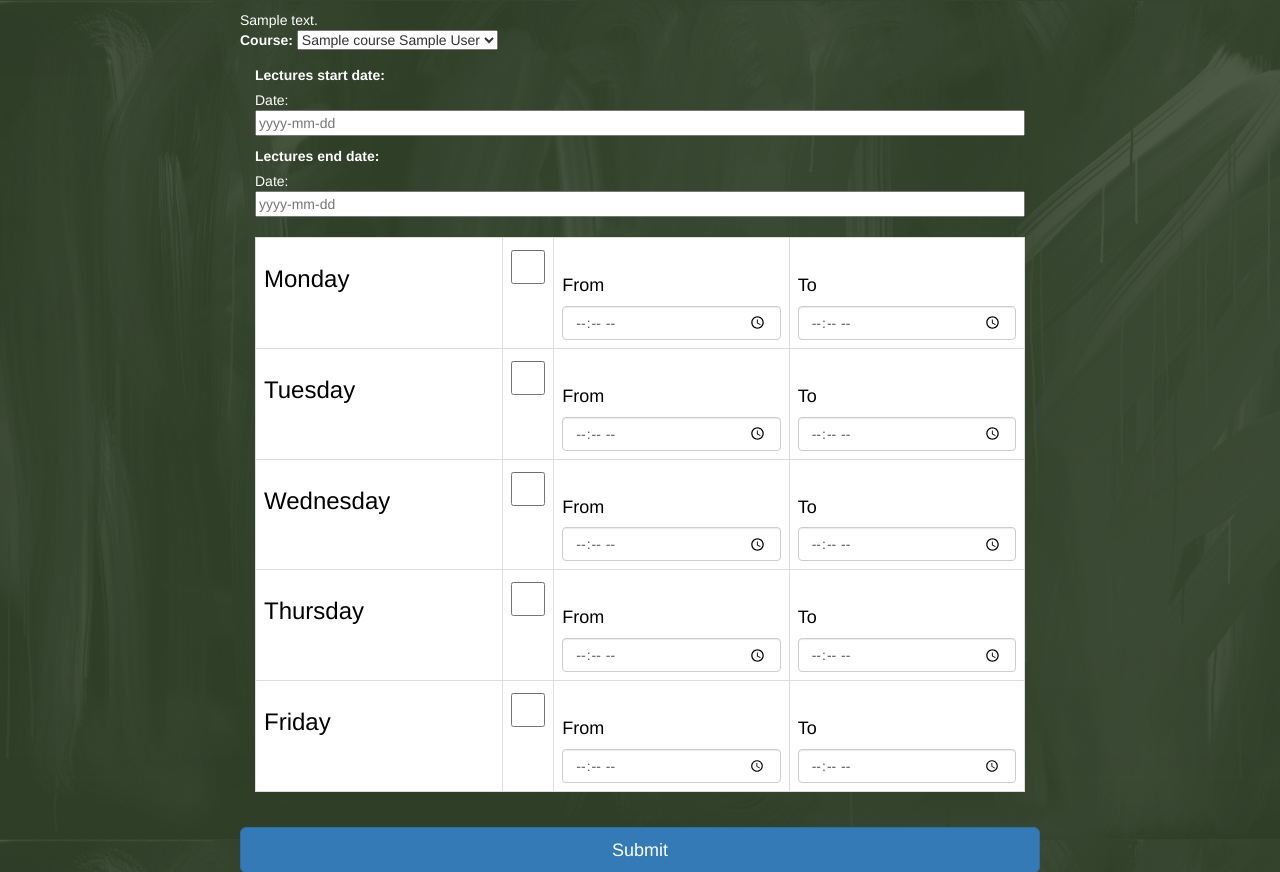
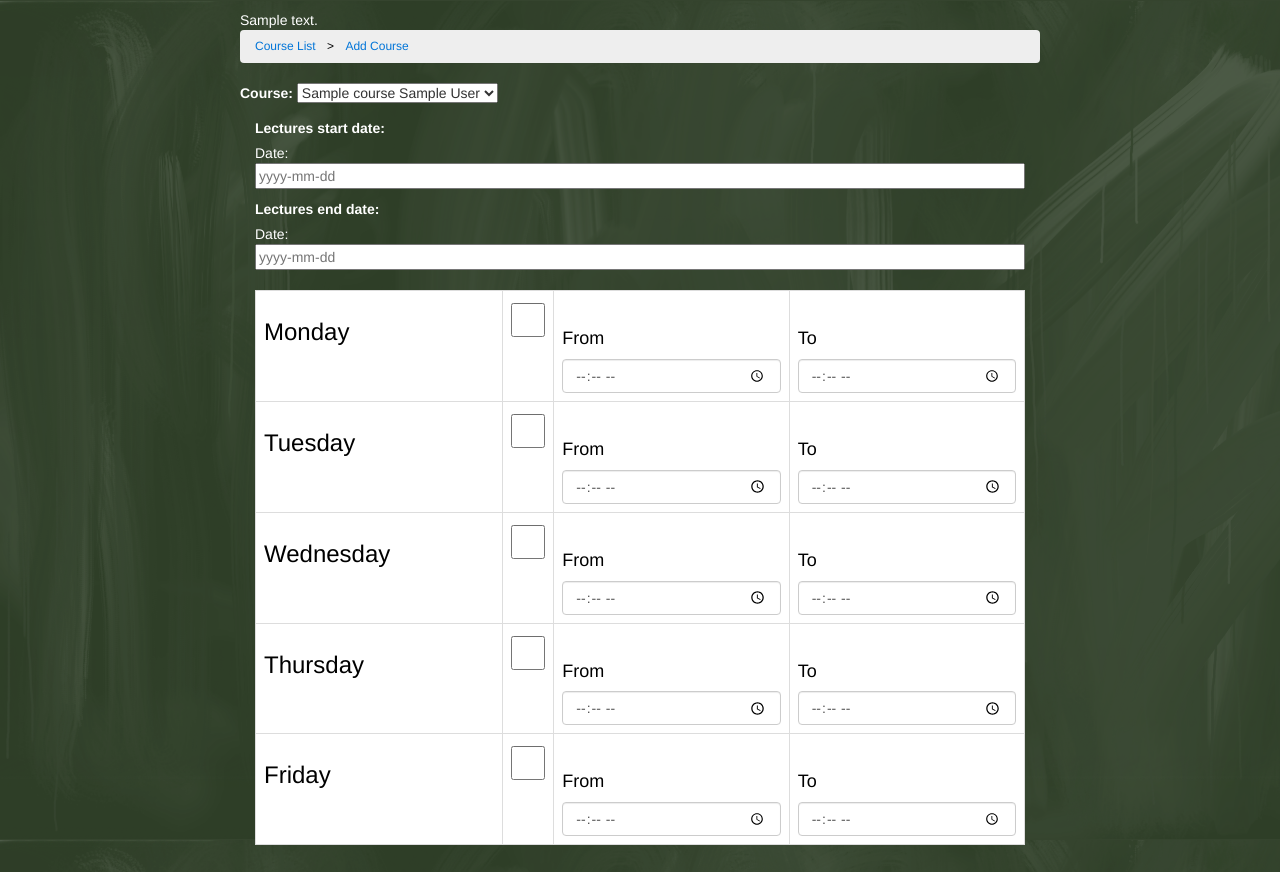
Before and after one commit to frestr/chalktalk, a Flask app: template chalktalk/templates/addcourse.html in a window 1280 px wide. Shown: the top 872 px of the page. Run offline with Flask 2, Linux system fonts and the light colour scheme; the template is opened without the code that fills it: most values are stand-ins (such as "Sample title", 1, 10 or a date in 2020); some libraries are stand-ins or nearby versions.

Commit message:
Added breadcrumbs to all pages (i think), some css and fixed datepicker in addcourse

```diff
--- a/chalktalk/templates/addcourse.html
+++ b/chalktalk/templates/addcourse.html
@@ -27,17 +27,15 @@
         clear: both;
         }
 
-    .breadcrumb li {
-    display: inline;
-    }
-
-    .breadcrumb li+li:before {
-        content:"» ";
-    }
+    </style>
 
 
-
-    </style>
+    <!-- Breacrumbs -->
+    <ul class="breadcrumb">
+        <li><a href="{{ url_for('courselist') }}">Course List</a></li>
+        <li><a href="{{ url_for('addcourse') }}">Add Course</a></li>
+    </ul>
+    <!-- End breadcrumbs -->
 
     <label id="course_label" for="course_id">Course:</label>
      <select name="course_id" id="course_id" form="courseForm">
--- a/chalktalk/templates/master.html
+++ b/chalktalk/templates/master.html
@@ -20,9 +20,10 @@
       <script src="https://code.jquery.com/ui/1.12.1/jquery-ui.js"></script>
       <script>
       $( function() {
-        $( "#datepicker" ).datepicker();
-        $( "#datepicker" ).datepicker( "option", "dateFormat", 'yy-mm-dd');
-
+        $( "#datepickerFrom" ).datepicker();
+        $( "#datepickerTo" ).datepicker();
+        $( "#datepickerFrom" ).datepicker( "option", "dateFormat", 'yy-mm-dd');
+        $( "#datepickerTo" ).datepicker( "option", "dateFormat", 'yy-mm-dd');
       } );
       </script>
 
@@ -51,6 +52,36 @@
         td > a{
             color: #262626 !important;
 
+        }
+
+        ul.breadcrumb {
+            list-style: none;
+            background-color: #eee;
+            font-size: 12px;
+        }
+
+
+        ul.breadcrumb li {
+            display: inline;
+        }
+
+        /* Add a slash symbol (/) before/behind each list item */
+        ul.breadcrumb li+li:before {
+            padding: 8px;
+            color: black;
+            content: ">\00a0";
+        }
+
+        /* Add a color to all links inside the list */
+        ul.breadcrumb li a {
+            color: #0275d8;
+            text-decoration: none;
+        }
+
+        /* Add a color on mouse-over */
+        ul.breadcrumb li a:hover {
+            color: #01447e;
+            text-decoration: underline;
         }
     </style>
 
--- a/chalktalk/views.py
+++ b/chalktalk/views.py
@@ -228,7 +228,7 @@ def lecturefeedback(lecture_id):
     if lecture is None:
         abort(404)
     subjects = db.get_subject_values(lecture)
-    return render_template('lecturefeedback.html', subjects=subjects)
+    return render_template('lecturefeedback.html', subjects=subjects, lecture=lecture)
 
 
 @app.route('/lecturertest')
```
Also changed, not shown: chalktalk/templates/courselist.html (+9 -0 lines), chalktalk/templates/createlecturelist.html (+8 -0 lines), chalktalk/templates/feedbackform.html (+8 -0 lines), chalktalk/templates/lecturefeedback.html (+9 -0 lines), chalktalk/templates/lecturelist.html (+10 -2 lines).
